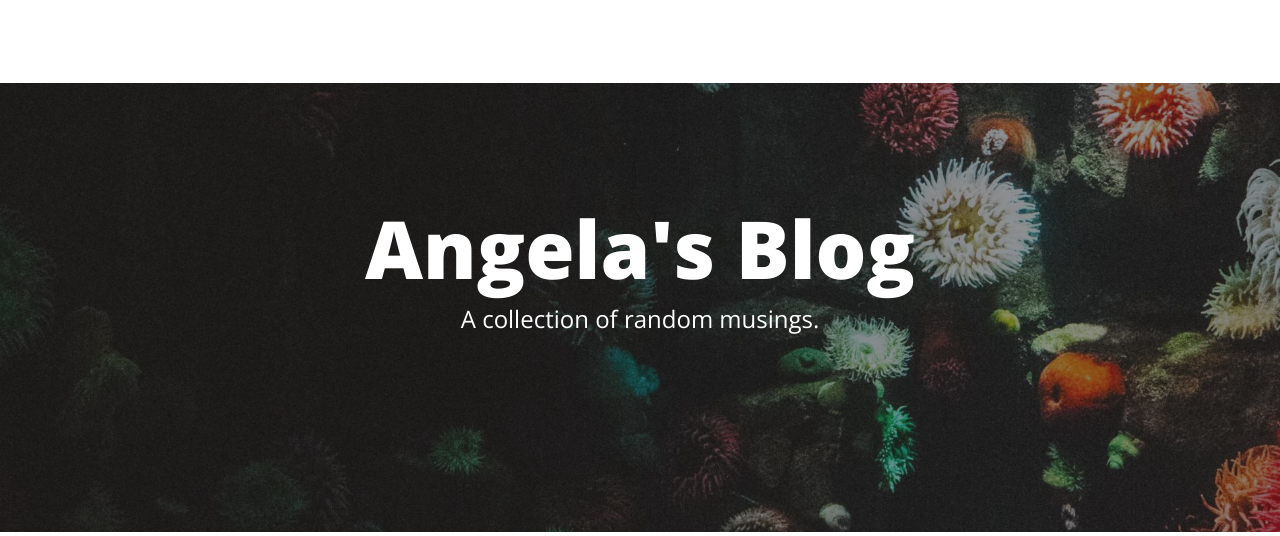
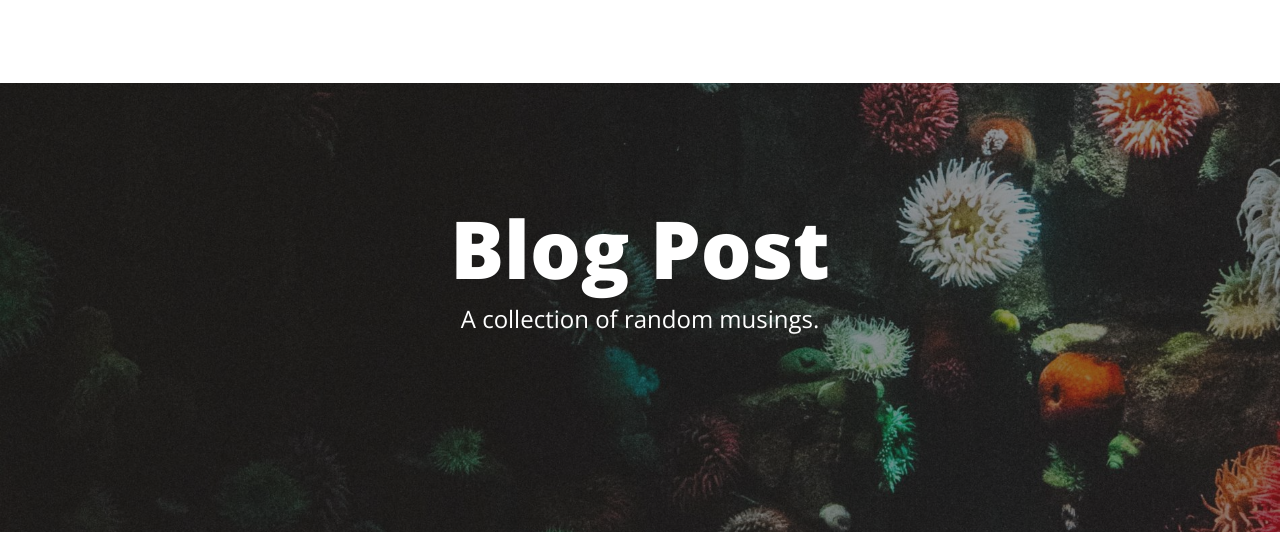
Before and after one commit to Nitinchoudhary2024/Blog-Post-Application, a Flask app: page / in a window 1280 px wide. Shown: the top 536 px of the page. Run offline with Flask 3, Linux system fonts and the light colour scheme; data that the repository does not hold is empty; some libraries are stand-ins or nearby versions.

Commit message:
change in index.html

```diff
--- a/main.py
+++ b/main.py
@@ -9,14 +9,10 @@ from sqlalchemy.orm import relationship, DeclarativeBase, Mapped, mapped_column
 from sqlalchemy import Integer, String, Text
 from functools import wraps
 from werkzeug.security import generate_password_hash, check_password_hash
-# Import your forms from the forms.py
 from forms import CreatePostForm, RegisterForm, LoginForm, CommentForm
 from sqlalchemy.orm import relationship
 import os
 
-'''
-
-'''
 
 app = Flask(__name__)
 app.config['SECRET_KEY'] = os.environ.get('FLASK_KEY')
--- a/templates/index.html
+++ b/templates/index.html
@@ -9,7 +9,7 @@
     <div class="row gx-4 gx-lg-5 justify-content-center">
       <div class="col-md-10 col-lg-8 col-xl-7">
         <div class="site-heading">
-          <h1>Angela's Blog</h1>
+          <h1>Blog Post</h1>
           <span class="subheading">A collection of random musings.</span>
         </div>
       </div>
```
